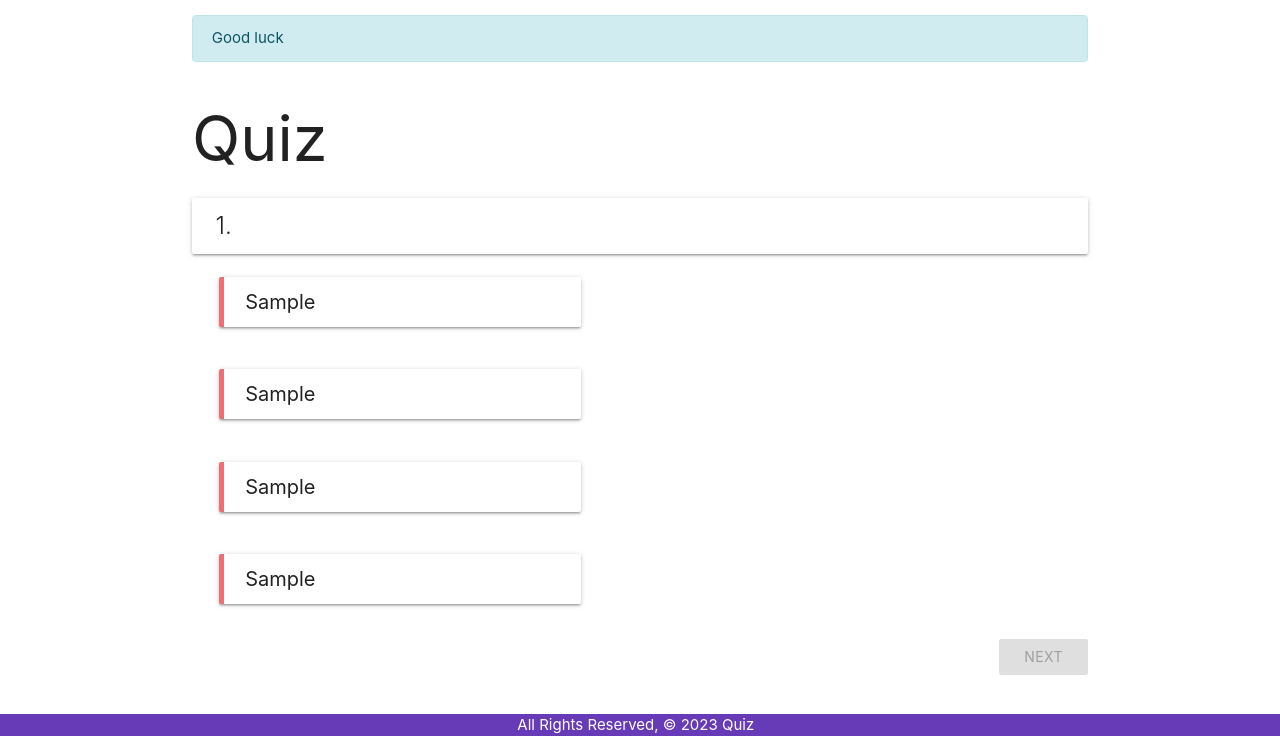
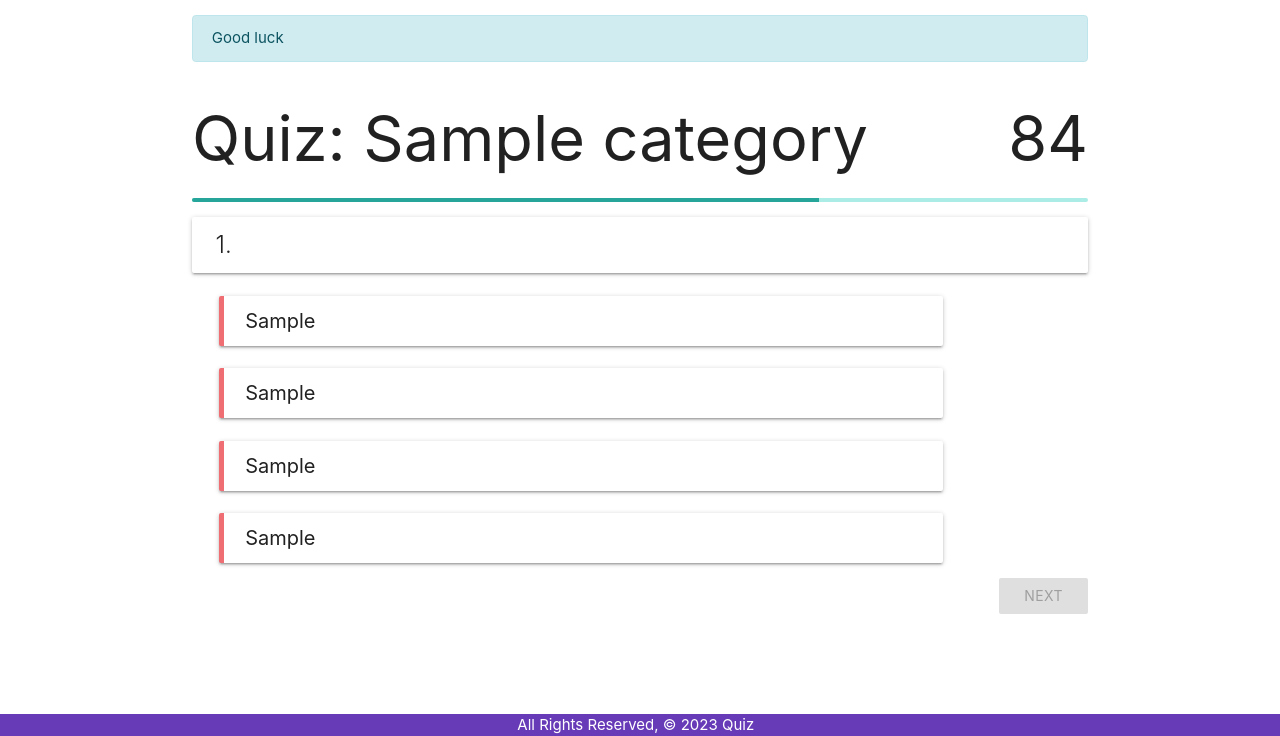
Before and after one commit to hasanmar/Project3, a Django app: page /category/1/quiz in a window 1280 px wide. Shown: the part 64-800 px from the top of the page. Run offline with Django 4.2, Linux system fonts and the light colour scheme; tables that the repository leaves empty hold one stand-in row (values such as "Sample post").

Commit message:
@anas029 add timer to quiz
correct user_id and catogry_id in the model

```diff
--- a/project3/main_app/models.py
+++ b/project3/main_app/models.py
@@ -22,10 +22,10 @@
     level = models.IntegerField(default=0)
 
     def __str__(self):
-        return self.user.username
+        return self.username
 
 class UserCategory(models.Model):
-    user = models.ForeignKey(settings.AUTH_USER_MODEL, on_delete=models.CASCADE)
+    user = models.ForeignKey(CustomUser, on_delete=models.CASCADE)
     category = models.ForeignKey(Category, on_delete=models.CASCADE)
     level = models.IntegerField(default=0)
 
--- a/project3/main_app/static/css/style.css
+++ b/project3/main_app/static/css/style.css
@@ -23,10 +23,12 @@
 
 .mg>.card:hover img {
     transform: scale(1.2);
+    filter: brightness(1);
 }
 
 .mg>.card img {
     transition: transform .5s;
+    filter: brightness(.9);
 }
 
 .mg>.card:hover {
@@ -53,6 +55,11 @@
 
 blockquote:hover {
     background-color: #26a69a;
+}
+
+.exer-quiz,
+.exer-quiz li {
+    margin-bottom: 0;
 }
 
 .green-color {
--- a/project3/main_app/templates/main_app/category_list.html
+++ b/project3/main_app/templates/main_app/category_list.html
@@ -15,11 +15,11 @@
       </div>
 
       <div class="card-content">
-        <span class="card-title activator grey-text text-darken-4">{{i.name}}<i class="material-icons right">more_vert</i></span>
+        <span class="card-title activator grey-text text-darken-4"><strong>{{i.name}}</strong><i class="material-icons right">more_vert</i></span>
 
         <div class="card-action">
-          <a href="{% url 'exercise' i.id %}" class="btn waves-effect waves-light"> Exercise </a>
-          <a href="{% url 'quiz' i.id %}" class="btn waves-effect waves-light"> Quiz </a>
+          <a href="{% url 'exercise' i.id %}" class="btn waves-effect waves-light deep-purple lighten-2"> Exercise </a>
+          <a href="{% url 'quiz' i.id %}" class="btn waves-effect waves-light red darken-1 right"> Quiz </a>
         </div>
 
       </div>
--- a/project3/main_app/templates/main_app/quiz.html
+++ b/project3/main_app/templates/main_app/quiz.html
@@ -1,7 +1,10 @@
 {% extends 'base.html' %}
 
 {% block content %}
-<h1>Quiz</h1>
+<h1>Quiz: {{quiz.first.category}}<span id="timer-display" class="right">90</span></h1>
+<div class="progress">
+    <div class="determinate" style="width: 70%"></div>
+</div>
 
 <form action="" method="post">
     {% csrf_token %}
@@ -12,30 +15,30 @@
            <span> &nbsp; {{forloop.counter }}.</span> {{i.question}}
         </div>
     </div>
-        <ul>
+     <ul class="exer-quiz">
             <li class="row">
-                <blockquote data-select="{{i.option1}}" data-num="{{forloop.counter }}"class="card col s5 ">
+                <blockquote data-select="{{i.option1}}" data-num="{{forloop.counter }}"class="card col s10 ">
                     <div  class="op">
                         {{i.option1}}
                     </div>
                 </blockquote>
             </li>
             <li class="row">
-                <blockquote data-select="{{i.option2}}"  data-num="{{forloop.counter }}" class="card col s5 ">
+                <blockquote data-select="{{i.option2}}"  data-num="{{forloop.counter }}" class="card col s10 ">
                     <div  class="op">
                     {{i.option2}}
                 </div>
             </blockquote>
             </li>
             <li class="row">
-                <blockquote data-select="{{i.option3}}" data-num="{{forloop.counter }}" class="card col s5 ">
+                <blockquote data-select="{{i.option3}}" data-num="{{forloop.counter }}" class="card col s10 ">
                     <div  class="op">
                     {{i.option3}}
                 </div>
             </blockquote>
             </li>
             <li class="row">
-                <blockquote data-select="{{i.option4}}" data-num="{{forloop.counter }}" class="card col s5 ">
+                <blockquote data-select="{{i.option4}}" data-num="{{forloop.counter }}" class="card col s10 ">
                     <div  class="op">
                     {{i.option4}}
                 </div>
@@ -52,12 +55,15 @@
 </form>
 <script>
     let counter = 0
+    let timer = 90
     const lists = document.querySelectorAll('blockquote')
     const all = document.querySelectorAll('*')
     const answers = document.querySelectorAll('.hidden-answer')
     const ques = document.querySelectorAll('.ques')
     const btnNext = document.querySelectorAll('.next')
     const btnSumbit = document.querySelector('input[type=submit]')
+    const timerText = document.querySelector('#timer-display')
+    const form = document.querySelector('form')
     ques[counter].classList.remove('hide')
     function nextHandler(e){
         ques[counter].classList.add('hide')
@@ -84,6 +90,17 @@
     btnNext.forEach(next=>{
         next.addEventListener('click',nextHandler)
     })
+const mytimer = setInterval(countTime,1000)
+function countTime(){
+        timer--
+        timerText.innerHTML = timer
+        if (timer === 0){
+            clearInterval(mytimer)
+            timerText.innerHTML = "Time's up"
+            form.submit()
+        }
+}
+
 </script>
 
 {% endblock %}
```
Also changed, not shown: project3/main_app/templates/main_app/exercise.html (+6 -6 lines).
